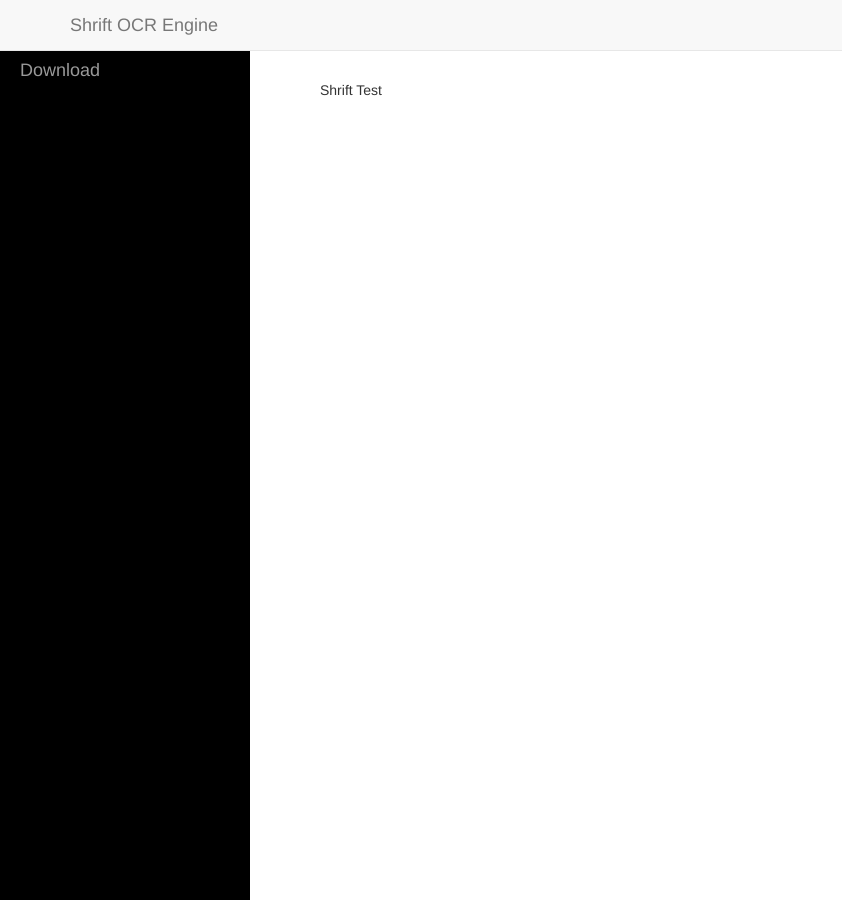
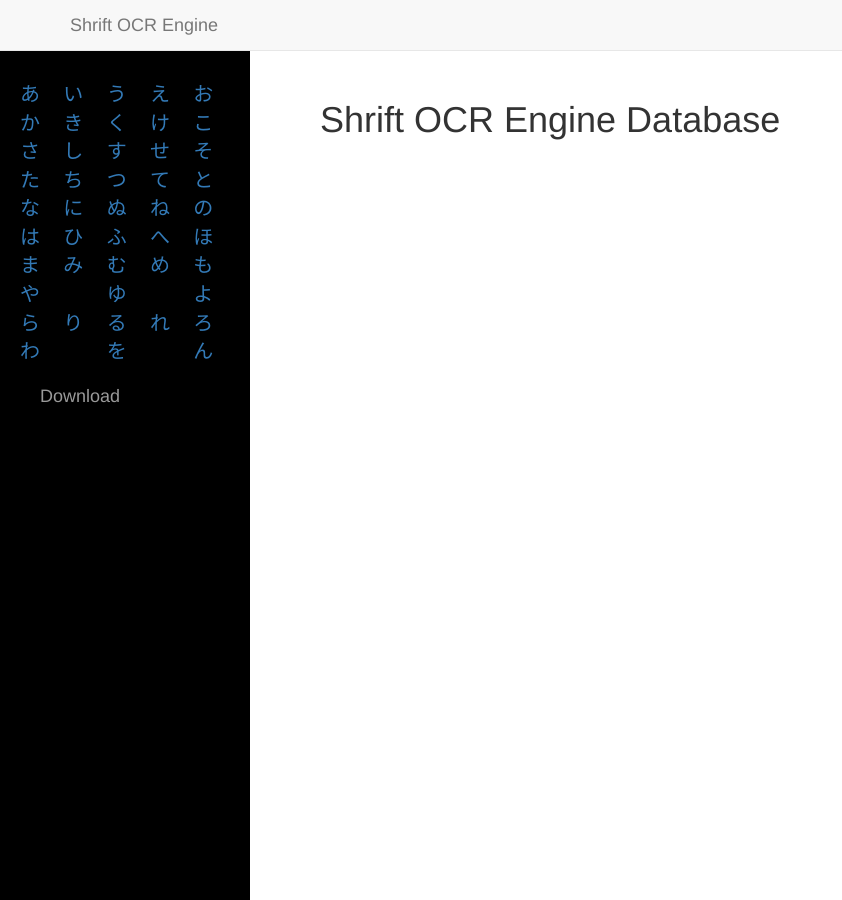
Before and after one commit to levelfour/shrift, a Flask app: page / in a window 1280 px wide. Shown: the whole page, without its empty margins (0-842 px from the left). Run offline with Flask 2, Linux system fonts and the light colour scheme; parts of the project's set-up code (start-up, migrations or seed data) failed here and were passed over; some libraries are stand-ins or nearby versions.

Commit message:
make general template for jinja2

```diff
--- a/server/server.py
+++ b/server/server.py
@@ -10,7 +10,9 @@
 
 @app.route('/')
 def index():
-	return render_template('index.html')
+	return render_template('index.html', body="""
+	<h1>Shrift OCR Engine Database</h1>
+	""")
 
 # recognize characters and return response
 @app.route('/ocr', methods=['POST'])
--- a/server/static/css/main.css
+++ b/server/static/css/main.css
@@ -5,3 +5,7 @@
 	padding-top: 40px;
 	padding-left: 250px;
 }
+.hiragana {
+	font-family: "HiraMaruProN-W4";
+	font-size: 20px;
+}
--- a/server/static/css/sidebar.css
+++ b/server/static/css/sidebar.css
@@ -55,7 +55,10 @@
     width: 250px;
     margin: 0;
     padding: 0;
+	padding-top: 40px;
+	padding-left: 20px;
     list-style: none;
+    color: #fff;
 }
 
 .sidebar-nav li {
--- a/server/templates/index.html
+++ b/server/templates/index.html
@@ -28,6 +28,76 @@
     <div class="container">
       <div id="sidebar-wrapper">
         <ul class="sidebar-nav">
+            <div class="row">
+              <div class="hiragana col-md-2"><a href="/data/a">あ</a></div>
+              <div class="hiragana col-md-2"><a href="/data/i">い</a></div>
+              <div class="hiragana col-md-2"><a href="/data/u">う</a></div>
+              <div class="hiragana col-md-2"><a href="/data/e">え</a></div>
+              <div class="hiragana col-md-2"><a href="/data/o">お</a></div>
+            </div>
+            <div class="row">
+              <div class="hiragana col-md-2"><a href="/data/ka">か</a></div>
+              <div class="hiragana col-md-2"><a href="/data/ki">き</a></div>
+              <div class="hiragana col-md-2"><a href="/data/ku">く</a></div>
+              <div class="hiragana col-md-2"><a href="/data/ke">け</a></div>
+              <div class="hiragana col-md-2"><a href="/data/ko">こ</a></div>
+            </div>
+            <div class="row">
+              <div class="hiragana col-md-2"><a href="/data/sa">さ</a></div>
+              <div class="hiragana col-md-2"><a href="/data/si">し</a></div>
+              <div class="hiragana col-md-2"><a href="/data/su">す</a></div>
+              <div class="hiragana col-md-2"><a href="/data/se">せ</a></div>
+              <div class="hiragana col-md-2"><a href="/data/so">そ</a></div>
+            </div>
+            <div class="row">
+              <div class="hiragana col-md-2"><a href="/data/ta">た</a></div>
+              <div class="hiragana col-md-2"><a href="/data/ti">ち</a></div>
+              <div class="hiragana col-md-2"><a href="/data/tu">つ</a></div>
+              <div class="hiragana col-md-2"><a href="/data/te">て</a></div>
+              <div class="hiragana col-md-2"><a href="/data/to">と</a></div>
+            </div>
+            <div class="row">
+              <div class="hiragana col-md-2"><a href="/data/na">な</a></div>
+              <div class="hiragana col-md-2"><a href="/data/ni">に</a></div>
+              <div class="hiragana col-md-2"><a href="/data/nu">ぬ</a></div>
+              <div class="hiragana col-md-2"><a href="/data/ne">ね</a></div>
+              <div class="hiragana col-md-2"><a href="/data/no">の</a></div>
+            </div>
+            <div class="row">
+              <div class="hiragana col-md-2"><a href="/data/ha">は</a></div>
+              <div class="hiragana col-md-2"><a href="/data/hi">ひ</a></div>
+              <div class="hiragana col-md-2"><a href="/data/hu">ふ</a></div>
+              <div class="hiragana col-md-2"><a href="/data/he">へ</a></div>
+              <div class="hiragana col-md-2"><a href="/data/ho">ほ</a></div>
+            </div>
+            <div class="row">
+              <div class="hiragana col-md-2"><a href="/data/ma">ま</a></div>
+              <div class="hiragana col-md-2"><a href="/data/mi">み</a></div>
+              <div class="hiragana col-md-2"><a href="/data/mu">む</a></div>
+              <div class="hiragana col-md-2"><a href="/data/me">め</a></div>
+              <div class="hiragana col-md-2"><a href="/data/mo">も</a></div>
+            </div>
+            <div class="row">
+              <div class="hiragana col-md-2"><a href="/data/ya">や</a></div>
+              <div class="hiragana col-md-2">　</div>
+              <div class="hiragana col-md-2"><a href="/data/yu">ゆ</a></div>
+              <div class="hiragana col-md-2">　</div>
+              <div class="hiragana col-md-2"><a href="/data/yo">よ</a></div>
+            </div>
+            <div class="row">
+              <div class="hiragana col-md-2"><a href="/data/ra">ら</a></div>
+              <div class="hiragana col-md-2"><a href="/data/ri">り</a></div>
+              <div class="hiragana col-md-2"><a href="/data/ru">る</a></div>
+              <div class="hiragana col-md-2"><a href="/data/re">れ</a></div>
+              <div class="hiragana col-md-2"><a href="/data/ro">ろ</a></div>
+            </div>
+            <div class="row">
+              <div class="hiragana col-md-2"><a href="/data/wa">わ</a></div>
+              <div class="hiragana col-md-2">　</div>
+              <div class="hiragana col-md-2"><a href="/data/wo">を</a></div>
+              <div class="hiragana col-md-2">　</div>
+              <div class="hiragana col-md-2"><a href="/data/n">ん</a></div>
+            </div>
           <li class="sidebar-brand">
           <a href="#">
             Download
@@ -37,7 +107,9 @@
       </div>
 
       <div class='wrapper'>
-        Shrift Test
+        {% autoescape false %}
+          {{ body }}
+        {% endautoescape %}
       </div>
     </div>
   </body>
```
